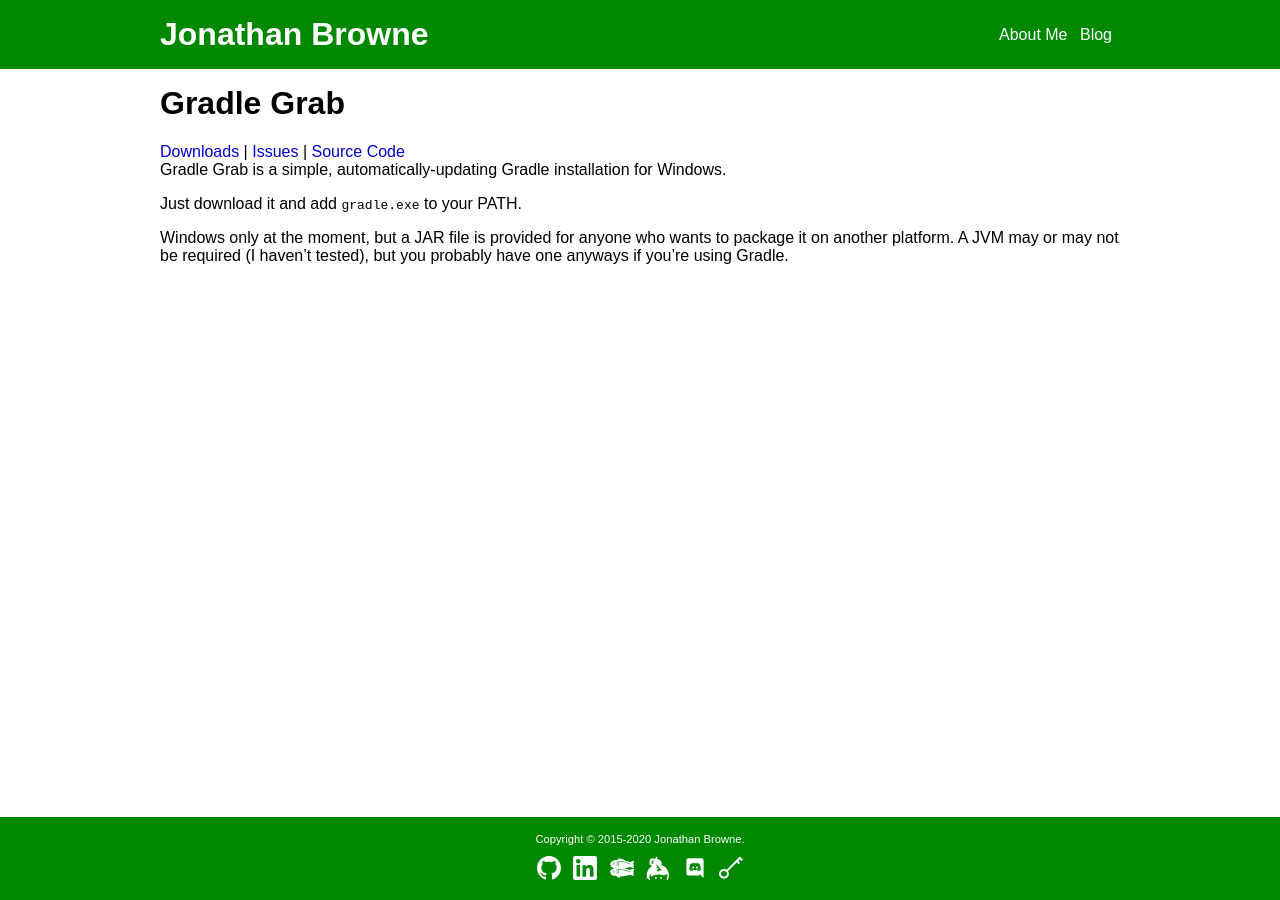
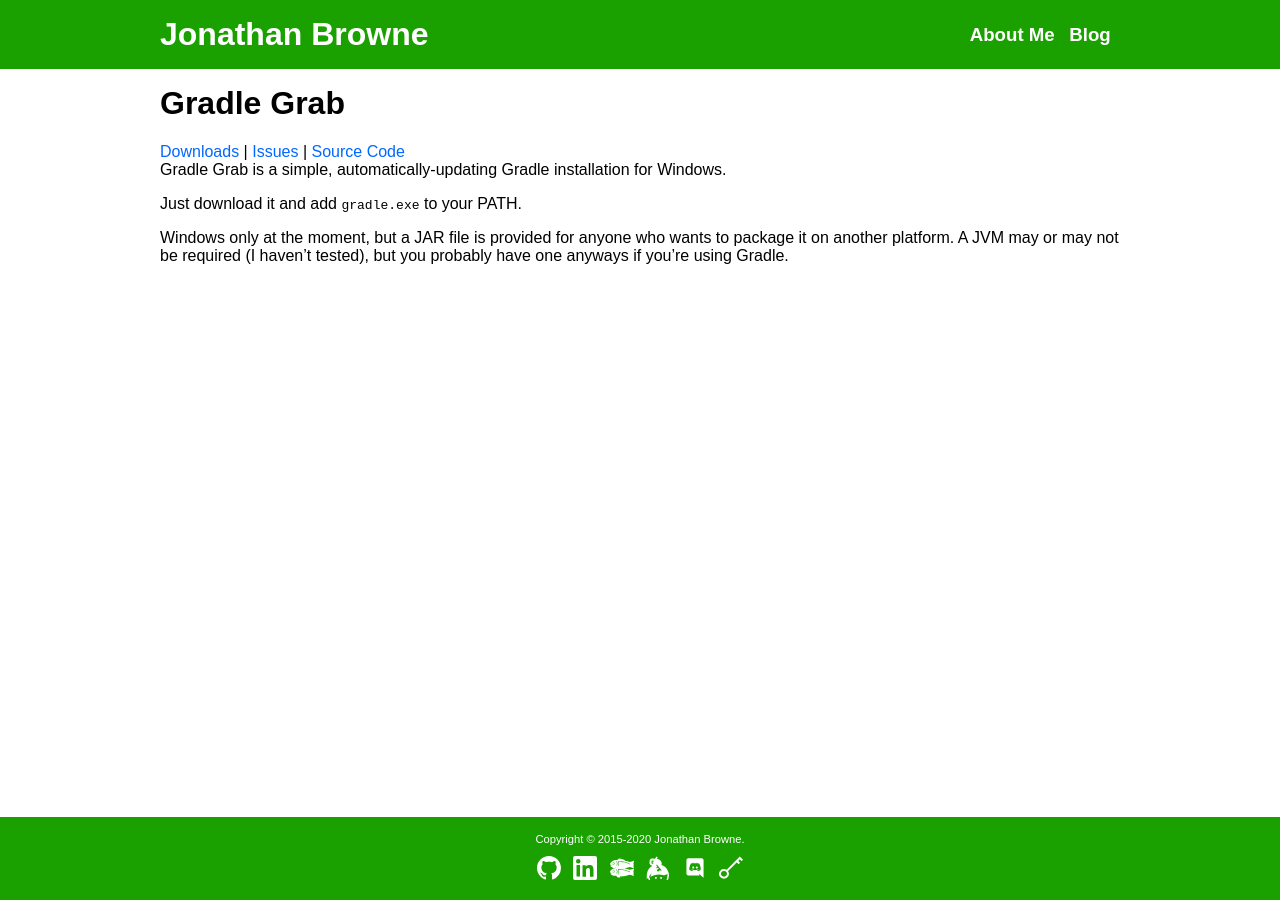
Before and after one commit to JBYoshi/jbyoshi.github.io, a Jekyll site: the page built from gradlegrab.md, in a window 1280 px wide. Built offline with Jekyll 4.4.1, drawn with Linux system fonts in a browser that asks for light colours.

Commit message:
Update color scheme.

```diff
--- a/assets/style.css
+++ b/assets/style.css
@@ -1,18 +1,15 @@
 /* Colors */
-html {background-color: #008900; color: white; font-family: sans-serif;}
+html {background-color: #1AA100; color: white; font-family: sans-serif;}
 a {color: inherit;}
 header a {text-decoration: none;}
+nav {font-size: 14pt; font-weight: bold;}
 main {background-color: white; color: black;}
-main a {color: #00c;}
+main a {color: #0068ff;}
 a:hover, a:focus {text-decoration: underline;}
-
-/* Color experiments - add a class to html to set this */
-html.experiment-1 {background-color: white; color: black;}
-html.experiment-1 a {color: #008900;}
-html.experiment-1 main {background-color: white;}
-html.experiment-1 main a {color: #00c;}
-/* https://codepen.io/sosuke/pen/Pjoqqp - remember the non-black addition (brightness(0) saturate(100%)) */
-html.experiment-1 .social img {filter: brightness(0) saturate(100%) invert(28%) sepia(95%) saturate(1625%) hue-rotate(101deg) brightness(90%) contrast(101%);}
+/*
+NOTE: If you want to recolor the social links, use https://codepen.io/sosuke/pen/Pjoqqp
+Remember that the images aren't black by default; you'll need the extra filter code
+*/
 
 /* Layout experiment - center the main page content vertically */
 main {
```
